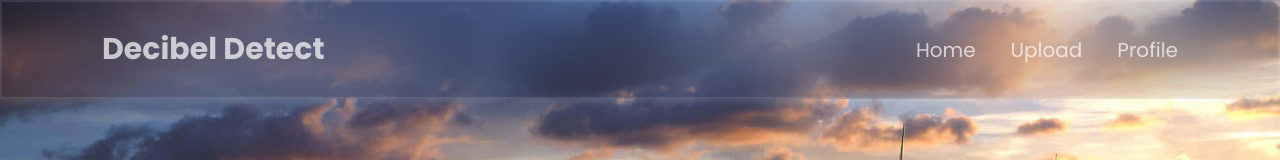
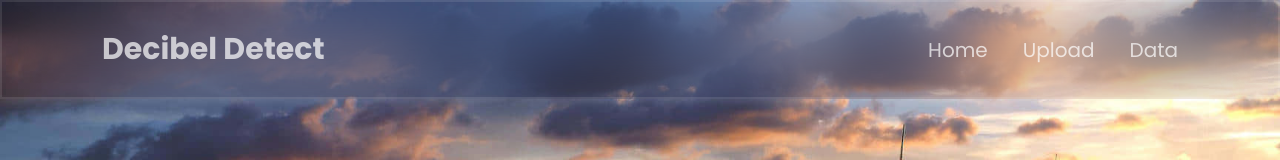
Before and after one commit to dmrph/DecibelDetect, a React (Create React App) app in the folder Frontend/: page /Home in a window 1280 px wide. Shown: the top 160 px of the page. Built offline with nearby package versions, Linux system fonts and the light colour scheme.

Commit message:
adjusted navbar names

```diff
--- a/Frontend/src/Components/HomePageLayout/HomePageLayout.js
+++ b/Frontend/src/Components/HomePageLayout/HomePageLayout.js
@@ -8,7 +8,7 @@ export function HomePageLayout(){
       <ul>
         <li> <Link to='/Home' style = {HomePageLayout.a}>Home</Link></li>
         <li> <Link to='/Home/Upload' style = {HomePageLayout.a}>Upload</Link></li>
-        <li> <Link to='/Home/Profile' style = {HomePageLayout.a}>Profile</Link></li>
+        <li> <Link to='/Home/Profile' style = {HomePageLayout.a}>Data</Link></li>
       </ul>
     </nav>
     <Outlet />
```
